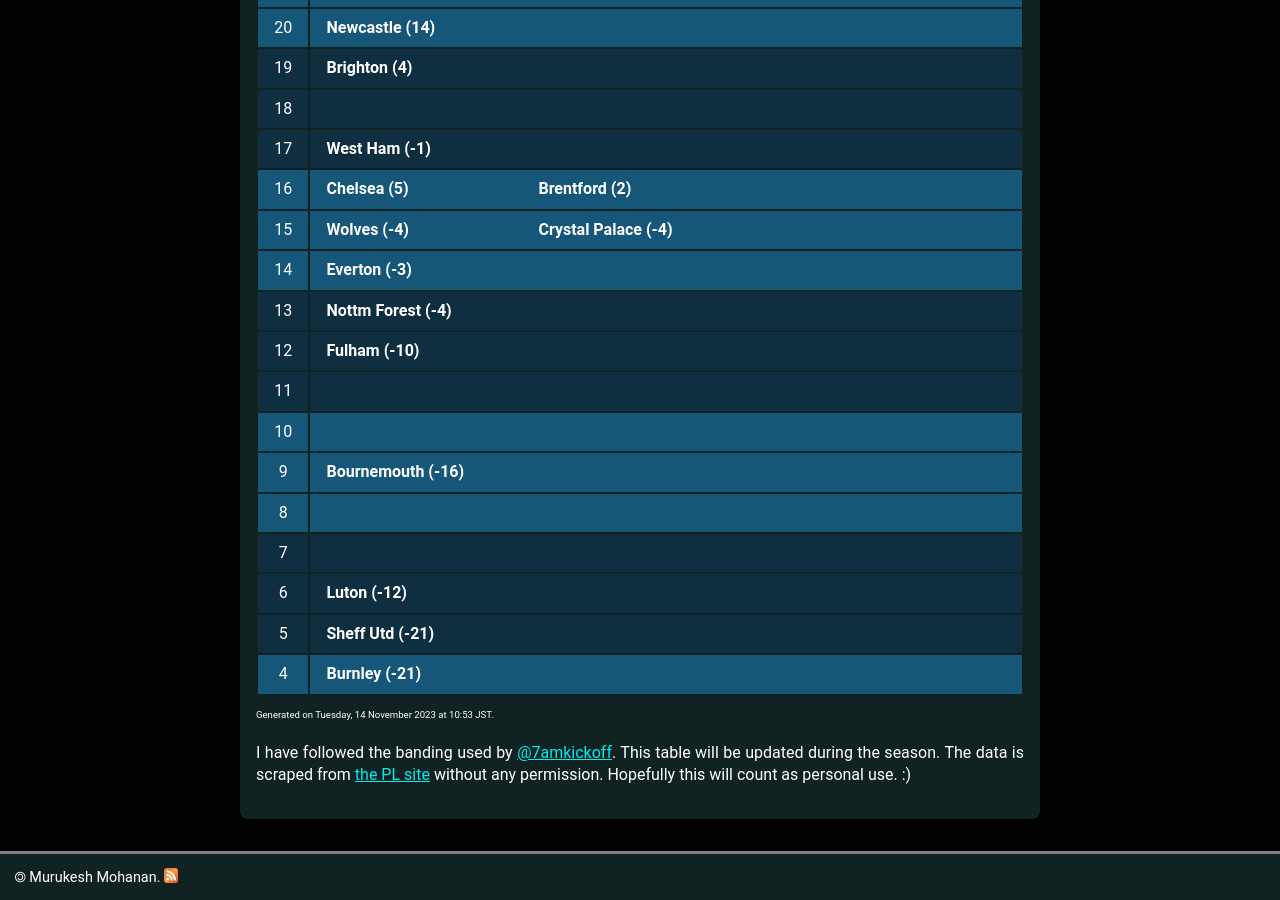
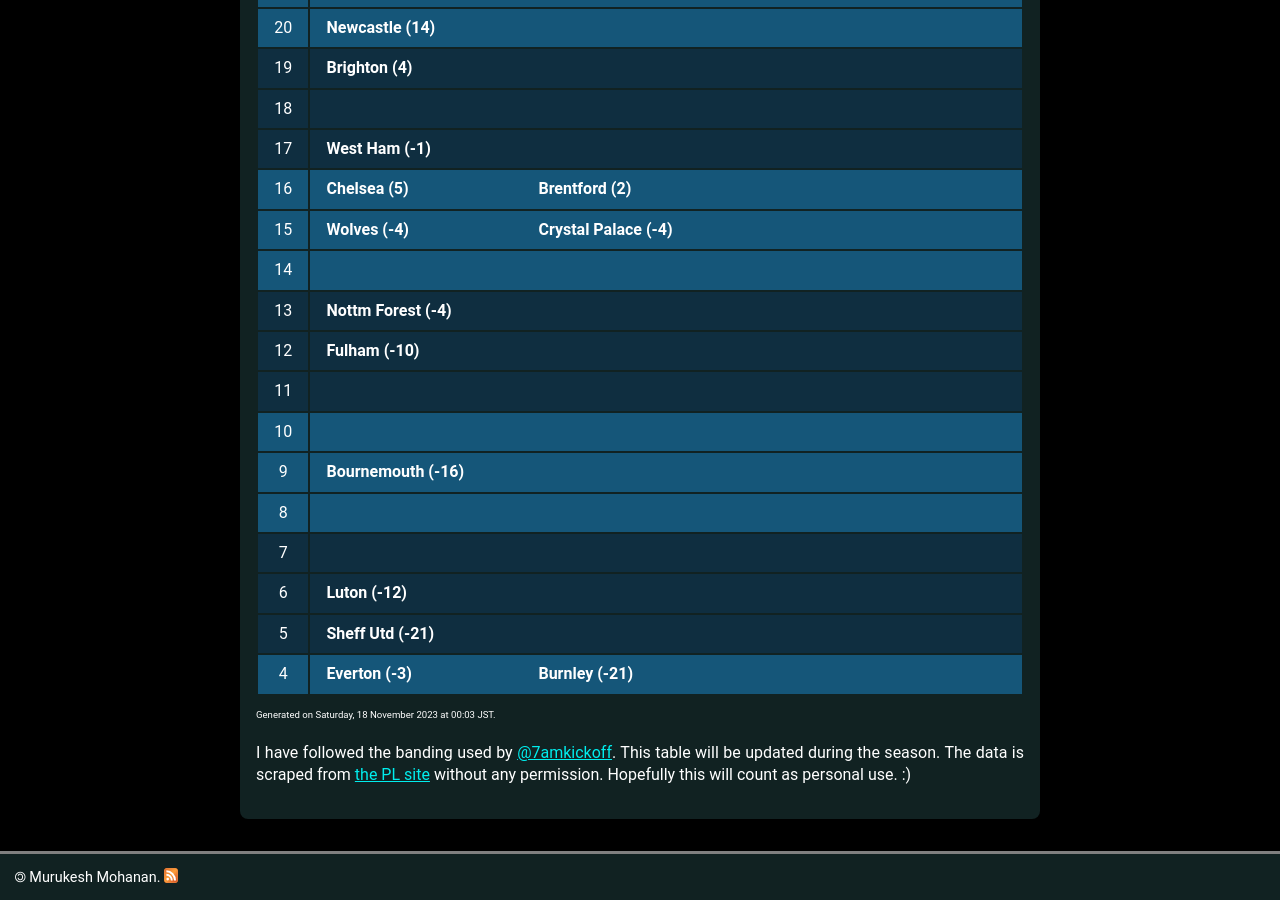
Before and after one commit to muru/muru.github.io, a Jekyll site: the page built from resources.md, in a window 1280 px wide and 900 px high, scrolled down 1800 px. Built offline with Jekyll 4.4.1, drawn with Linux system fonts in a browser that asks for light colours; some web fonts are replaced.

Commit message:
updated cann-table: Sat 18 Nov 00:03:14 JST 2023

```diff
--- a/cann-table.html
+++ b/cann-table.html
@@ -86,7 +86,6 @@
 	<tr class="cann-row-1">
 		<td class="cann-point"> 14 </td>
 		<td class="cann-clubs">
-			<span class="club-name"> Everton (-3) </span>
 		</td>
  	</tr>
 	<tr class="cann-row-2">
@@ -142,8 +141,9 @@
 	<tr class="cann-row-1">
 		<td class="cann-point"> 4 </td>
 		<td class="cann-clubs">
+			<span class="club-name"> Everton (-3) </span>
 			<span class="club-name"> Burnley (-21) </span>
 		</td>
  	</tr>
 </table>
-<span id="cann-gen-note"> Generated on  Tuesday, 14 November 2023 at 10:53 JST. </span>
+<span id="cann-gen-note"> Generated on  Saturday, 18 November 2023 at 00:03 JST. </span>
```
